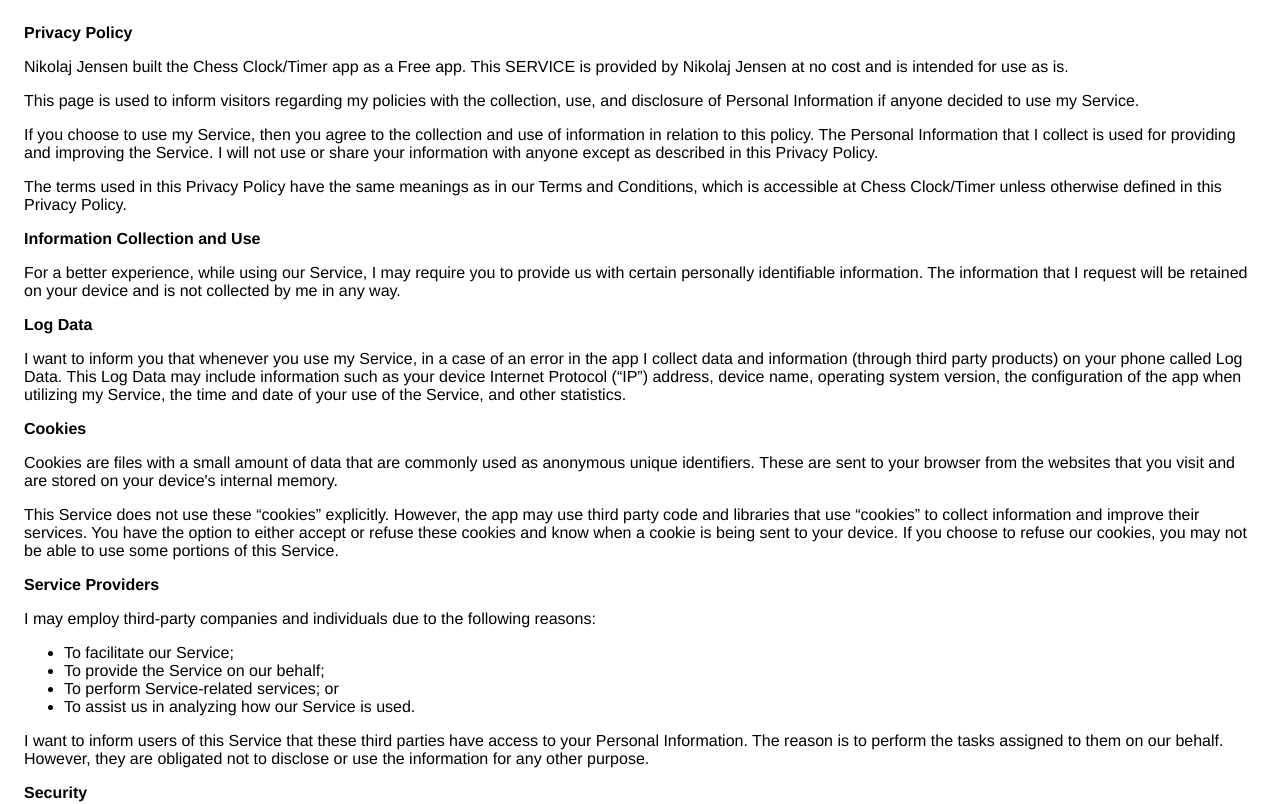
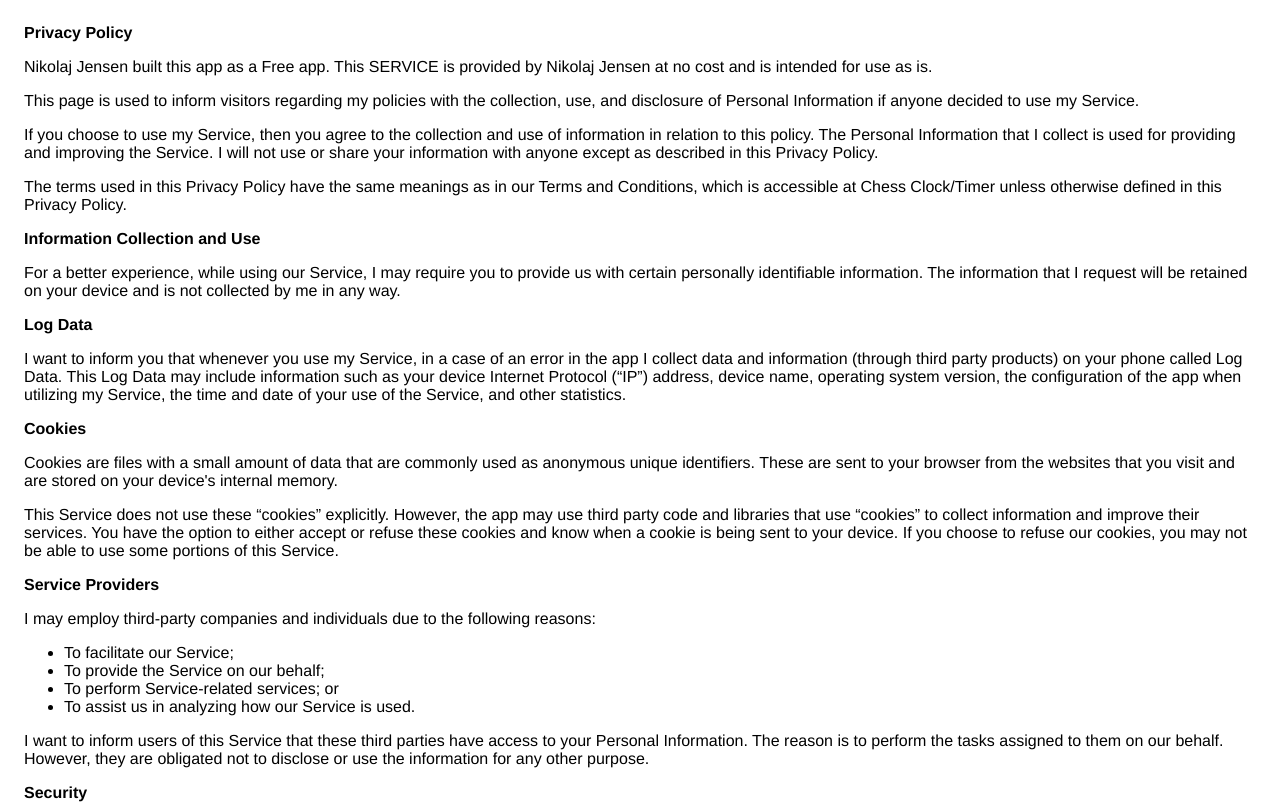
Before and after one commit to nikolajjsj/PrivacyPolicy, a plain HTML site: page index.html in a window 1280 px wide. Shown: the top 804 px of the page. Drawn offline with Linux system fonts and the light colour scheme.

Commit message:
Update index.html

```diff
--- a/index.html
+++ b/index.html
@@ -14,7 +14,7 @@
   <body>
     <strong>Privacy Policy</strong>
     <p>
-      Nikolaj Jensen built the Chess Clock/Timer app as a Free app. This SERVICE
+      Nikolaj Jensen built this app as a Free app. This SERVICE
       is provided by Nikolaj Jensen at no cost and is intended for use as is.
     </p>
     <p>
```
